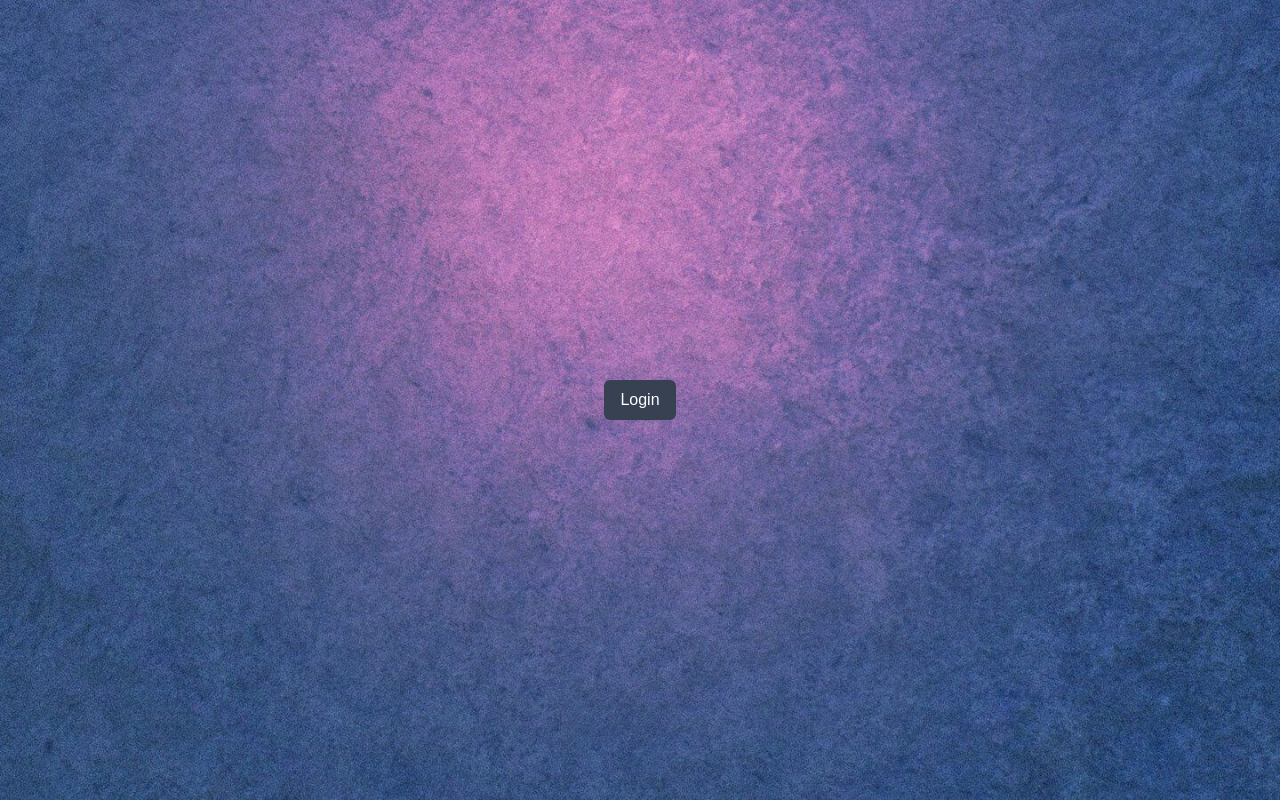
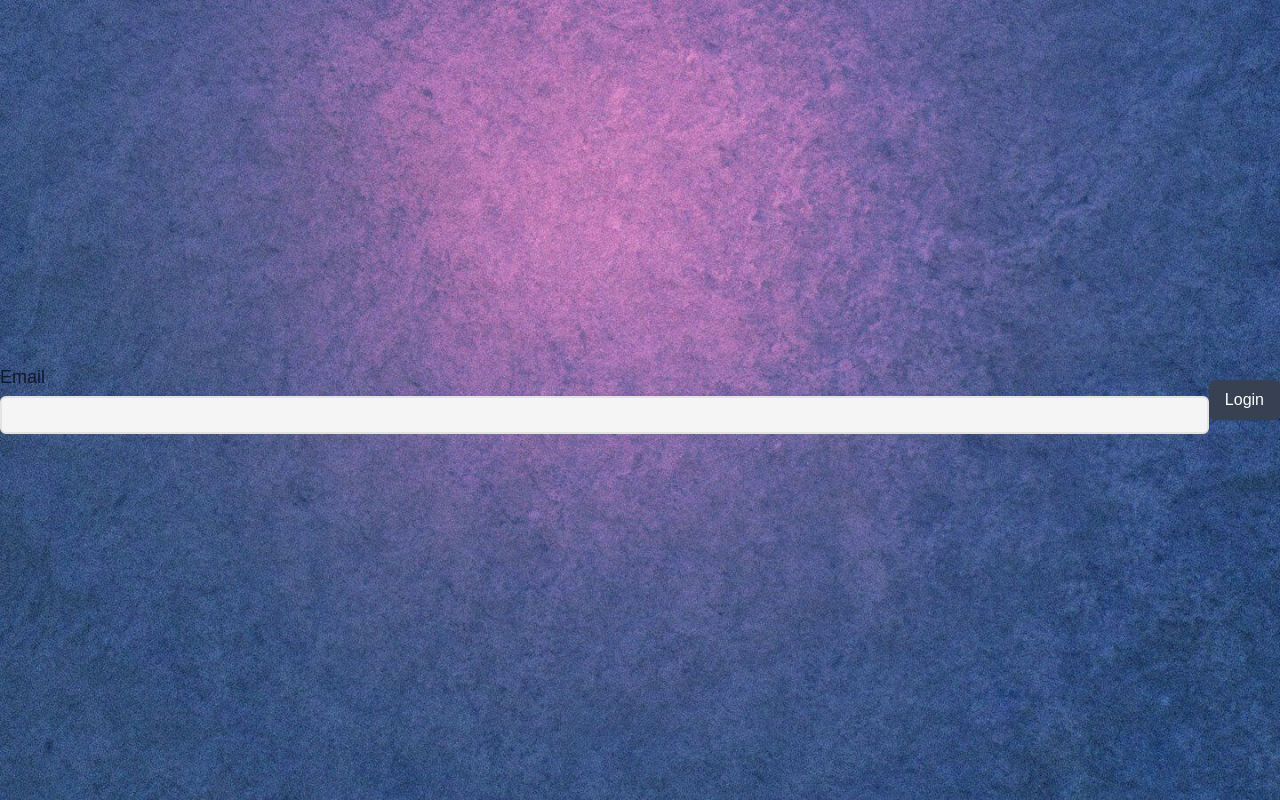
Before and after one commit to cLubber1337/auth-form, a React (Vite) app: page / in a window 1280 px wide. Built offline with nearby package versions, Linux system fonts and the light colour scheme.

Commit message:
feat: ui-textfield

```diff
--- a/src/App.tsx
+++ b/src/App.tsx
@@ -1,10 +1,12 @@
 import { UiButton } from '@/components/ui-kit/ui-button/ui-button'
+import { UiTextField } from '@/components/ui-kit/ui-textarea/ui-textfield'
 
 export const App = () => {
   return (
     <div
       style={{ alignItems: 'center', display: 'flex', height: '100vh', justifyContent: 'center' }}
     >
+      <UiTextField label={'Email'} />
       <UiButton variant={'secondary'}>Login</UiButton>
     </div>
   )
--- /dev/null
+++ b/src/components/ui-kit/ui-textarea/ui-textfield.module.scss
@@ -0,0 +1,31 @@
+.container {
+  display: flex;
+  flex-direction: column;
+  width: 100%;
+}
+
+.textField {
+  width: 100%;
+  padding: 0.5rem;
+
+  background: whitesmoke;
+  border: 2px solid #e3e3e3;
+  border-radius: 6px;
+  outline: none;
+  box-shadow: 0 4px 6px 0 rgb(132 132 132 / 10%);
+
+  &::placeholder {
+    font-style: italic;
+    color: #adadad;
+  }
+
+  &:focus {
+    border: 2px solid #a78bfa;
+  }
+}
+
+.label {
+  margin-bottom: 0.5rem;
+  font-size: 1.125rem;
+  font-weight: 500;
+}
--- /dev/null
+++ b/src/components/ui-kit/ui-textarea/ui-textfield.tsx
@@ -0,0 +1,25 @@
+import { ForwardedRef, InputHTMLAttributes, forwardRef } from 'react'
+
+import { clsx } from 'clsx'
+
+import s from './ui-textfield.module.scss'
+
+interface UiTextFieldProps extends InputHTMLAttributes<HTMLInputElement> {
+  className?: string
+  label: string
+}
+
+export const UiTextField = forwardRef(
+  ({ className = '', label, ...props }: UiTextFieldProps, ref: ForwardedRef<HTMLInputElement>) => {
+    return (
+      <div className={clsx(s.container, className)}>
+        {label && (
+          <label className={s.label} htmlFor={props.name}>
+            {label}
+          </label>
+        )}
+        <input className={s.textField} ref={ref} {...props} />
+      </div>
+    )
+  }
+)
```
